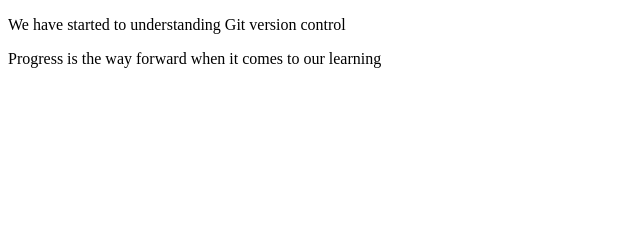
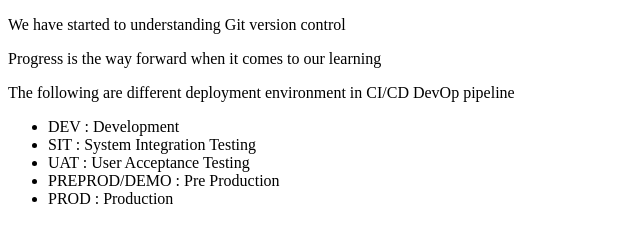
Before and after one commit to Iyke-gif/GIT-for-beginners, a plain HTML site: page index.html in a window 1280 px wide. Shown: the whole page, without its empty margins (0-640 px from the left). Drawn offline with Linux system fonts and the light colour scheme.

Commit message:
devop ci/cd phases explained

```diff
--- a/index.html
+++ b/index.html
@@ -8,7 +8,13 @@
 <body>
     <p>We have started to understanding Git version control</p>
     <p>Progress is the way forward when it comes to our learning</p>
-
-
+<P>The following are different deployment environment in CI/CD DevOp pipeline </P>
+    <ul>
+        <li>DEV : Development</li>
+        <li>SIT : System Integration Testing</li>
+        <LI>UAT : User Acceptance Testing</LI>
+        <LI>PREPROD/DEMO : Pre Production</LI>
+        <LI>PROD : Production</LI>
+    </ul>
 </body>
 </html>
```
